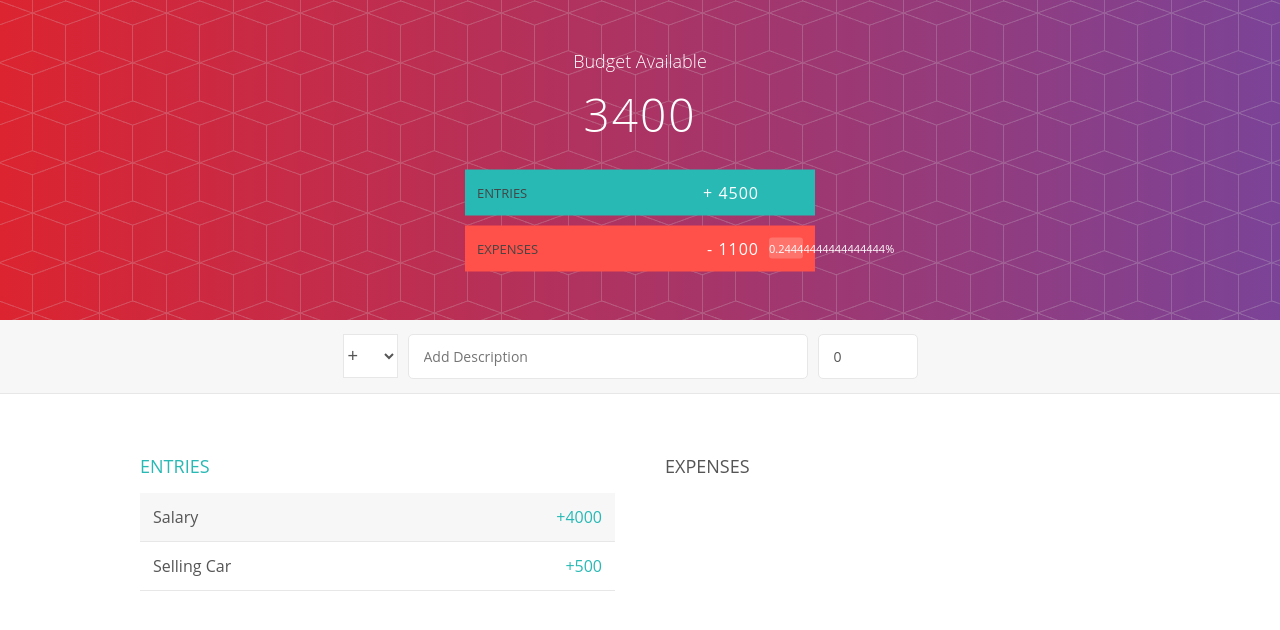
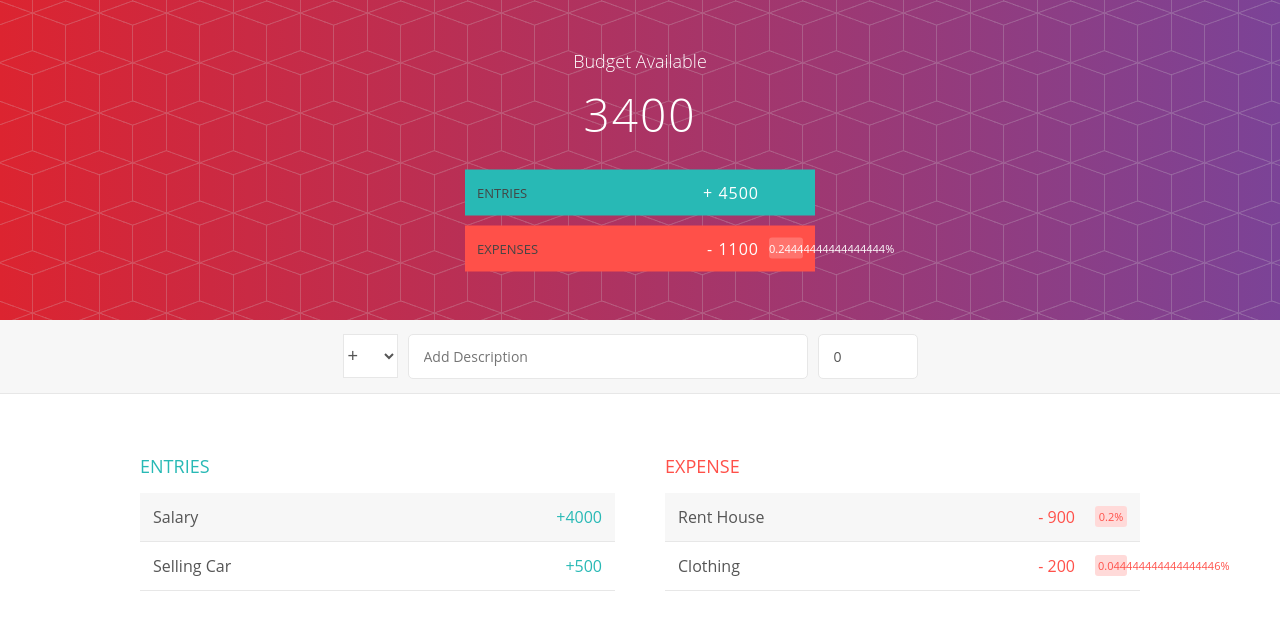
Before and after one commit to JuanVicenteVazquezG/budget-spa-angular, an Angular app: page / in a window 1280 px wide. Shown: the top 630 px of the page. Built offline with nearby package versions, Linux system fonts and the light colour scheme; some icons are missing.

Commit message:
expense finished

```diff
--- a/src/app/app.component.html
+++ b/src/app/app.component.html
@@ -7,5 +7,5 @@
 <app-form></app-form>
 <div class="container cleanstyles">
   <app-entry></app-entry>
-  <app-expense></app-expense>
+  <app-expense [totalEntry]="getTotalEntry()"></app-expense>
 </div>
--- a/src/app/expense/expense.component.html
+++ b/src/app/expense/expense.component.html
@@ -1,4 +1,19 @@
-<h2>EXPENSES</h2>
-<div *ngFor="let expense of expenses">
-  {{ expense.description }}-${{ expense.qty}}
+<div class="expense">
+  <h2 class="expense_title">Expense</h2>
+  <div *ngFor="let expense of expenses" class="element cleanstyles">
+    <div class="element_description">{{ expense.description }}</div>
+    <div class="right cleanstyles">
+      <div class="element_value">- {{ expense.value }}</div>
+      <div class="element_percentage">{{ calcPercentage(expense) }}%</div>
+      <div class="element_delete">
+        <button class="element_delete--btn" (click)="deleteRecord(expense)">
+          <i
+            class="iconify"
+            data-icon="ion-ios-close-circle-outline"
+            data-inline="true"
+          ></i>
+        </button>
+      </div>
+    </div>
+  </div>
 </div>
--- a/src/app/expense/expense.component.ts
+++ b/src/app/expense/expense.component.ts
@@ -1,19 +1,27 @@
-import { Component, OnInit } from '@angular/core';
-import { MoneyMovement } from '../Service/data.model';
+import { Component, Input, OnInit } from '@angular/core';
+import { Expense } from './expense.model';
+import { ExpenseService } from './expense.service';
 
 @Component({
   selector: 'app-expense',
   templateUrl: './expense.component.html'
 })
 export class ExpenseComponent implements OnInit {
-  public expenses: Array<MoneyMovement>;
-
-  constructor() {
-
+  public expenses: Array<Expense>;
+  @Input() totalEntry: number;
+  constructor(private expenseService: ExpenseService) {
   }
 
   ngOnInit(): void {
-    this.expenses = [];
+    this.expenses = this.expenseService.expenses;
+  }
+
+  deleteRecord(record: Expense): void {
+    this.expenseService.delete(record);
+  }
+
+  calcPercentage(expense: Expense): number{
+    return expense.value / this.totalEntry;
   }
 
 }
--- a/src/app/expense/expense.service.ts
+++ b/src/app/expense/expense.service.ts
@@ -6,4 +6,9 @@ export class ExpenseService {
     new Expense('Rent House', 900),
     new Expense('Clothing', 200)
   ];
+
+  delete(expense: Expense): void {
+    const index: number = this.expenses.indexOf(expense);
+    this.expenses.splice(index, 1);
+  }
 }
```
